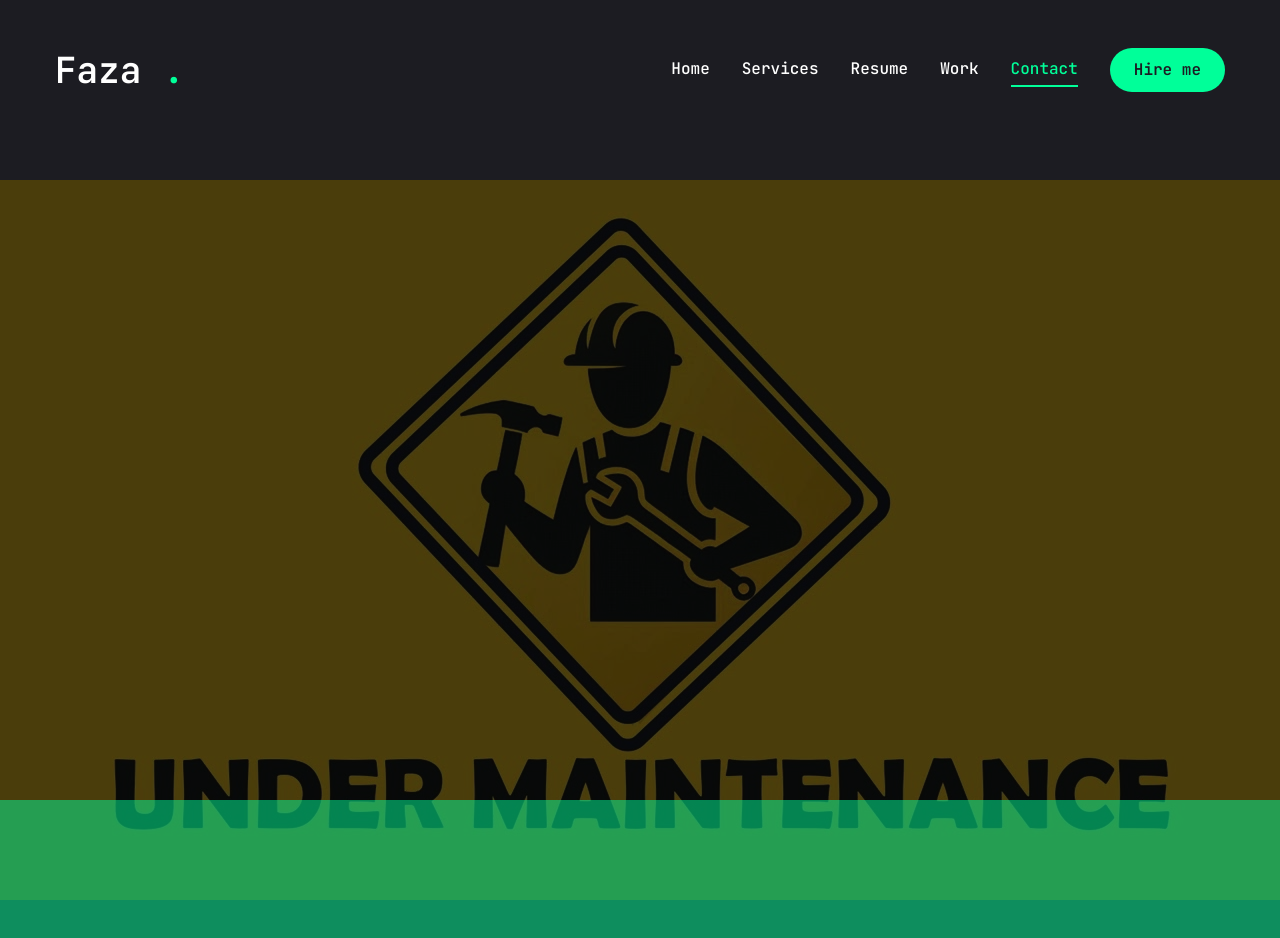
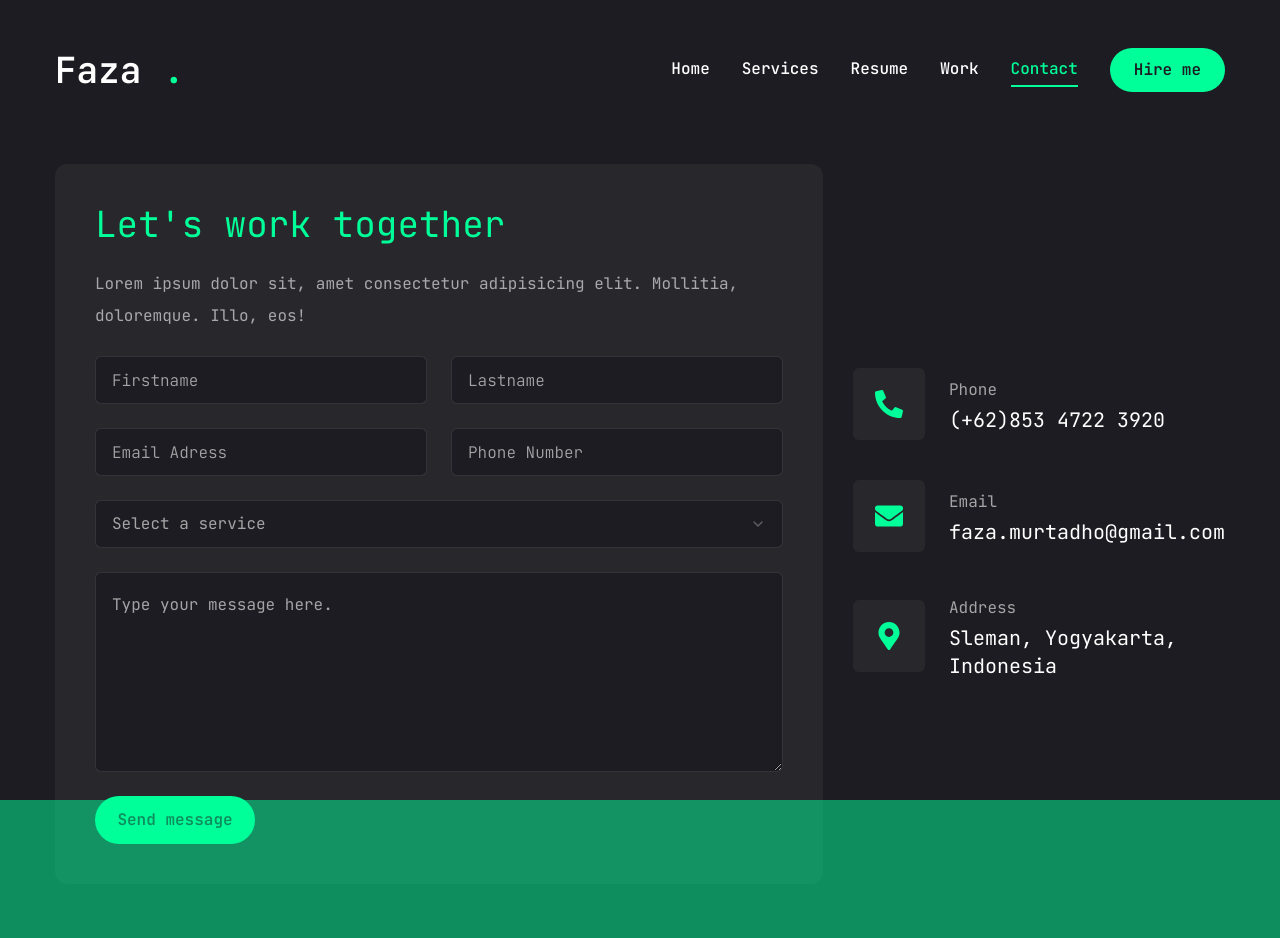
Before and after one commit to Krauszie/portfolio, a Next.js app: page /contact in a window 1280 px wide. After the commit the page ends 908 px from the top, so only its background shows below. Built offline with nearby package versions, Linux system fonts and the light colour scheme.

Commit message:
front end contact, changing photos, changing resume

```diff
--- a/src/app/contact/page.tsx
+++ b/src/app/contact/page.tsx
@@ -1,7 +1,30 @@
 "use client";
 
+import { Button } from "@/components/ui/button";
+import { Input } from "@/components/ui/input";
+import { Select, SelectContent, SelectGroup, SelectItem, SelectLabel, SelectTrigger, SelectValue } from "@/components/ui/select";
+import { Textarea } from "@/components/ui/textarea";
+import { FaPhoneAlt, FaEnvelope, FaMapMarkerAlt } from "react-icons/fa";
 import { motion } from "framer-motion";
 import Image from "next/image";
+
+const info = [
+  {
+    icon: <FaPhoneAlt />,
+    title: "Phone",
+    description: "(+62)853 4722 3920"
+  },
+  {
+    icon: <FaEnvelope />,
+    title: "Email",
+    description: "faza.murtadho@gmail.com"
+  },
+  {
+    icon: <FaMapMarkerAlt />,
+    title: "Address",
+    description: "Sleman, Yogyakarta, Indonesia"
+  },
+]
 
 const Contact = () => {
   return (
@@ -9,10 +32,82 @@
         <motion.div
           initial={{opacity: 0}}
           animate={{
-            opacity: 1, transition: {delay: 2, duration: 0.4, ease: "easeIn"},
+            opacity: 1, transition: {delay: 2.4, duration: 0.4, ease: "easeIn"},
           }}
+          className="py-6"
         >
-            {/* image */}
+          <div className="container mx-auto">
+            <div className="flex flex-col xl:flex-row gap-[30px]">
+              {/* form */}
+              <div className="xl: h-[54%] order-2 xl:order-none">
+                <form className="flex flex-col gap-6 p-10 bg-[#27272c] rounded-xl">
+                  <h3 className="text-4xl text-accent">Let's work together</h3>
+                  <p className="text-white/60">
+                  Lorem ipsum dolor sit, amet consectetur adipisicing elit. Mollitia, doloremque. Illo, eos!
+                  </p>
+
+                  {/* input */}
+                  <div className="grid grid-cols-1 md:grid-cols-2 gap-6">
+                    <Input type="firstname" placeholder="Firstname"/>
+                    <Input type="lastname" placeholder="Lastname"/>
+                    <Input type="email" placeholder="Email Adress"/>
+                    <Input type="phone" placeholder="Phone Number"/>
+                  </div>
+
+                  {/* select */}
+                  <Select>
+                    <SelectTrigger className="w-full">
+                      <SelectValue placeholder="Select a service" />
+                    </SelectTrigger>
+                    <SelectContent>
+                      <SelectGroup>
+                        <SelectLabel>Select a service</SelectLabel>
+                        <SelectItem value="est">Front End Development</SelectItem>
+                        <SelectItem value="cst">Back End Development</SelectItem>
+                        <SelectItem value="mst">Full Stack Development</SelectItem>
+                      </SelectGroup>
+                    </SelectContent>
+                  </Select>
+
+                  {/* textarea */}
+                  <Textarea
+                    className="h-[200px]"
+                    placeholder="Type your message here."
+                  />
+
+                  {/* btn */}
+                  <Button size="md" className="max-w-40">
+                    Send message
+                  </Button>
+                </form>
+              </div>
+
+              {/* info */}
+              <div className="flex-1 flex items-center xl:justify-end order-1 xl:order-none mb-8 xl:mb-0">
+                <ul className="flex flex-col gap-10">
+                  {info.map((item, index)=> {
+                    return (
+                      <li
+                        key={index}
+                        className="flex items-center gap-6"
+                      >
+                        <div className="w-[52px] h-[52px] xl:w-[72px] xl:h-[72px] bg-[#27272c] text-accent rounded-md flex items-center justify-center">
+                          <div className="text-[28px]">{item.icon}</div>
+                        </div>
+                        <div className="flex-1">
+                          <p className="text-white/60">{item.title}</p>
+                          <h3 className="text-xl">{item.description}</h3>
+                        </div>
+                      </li>
+                    )
+                  })}
+                </ul>
+              </div>
+            </div>
+          </div>
+
+
+            {/* image
             <motion.div
               initial={{opacity: 0}}
               animate={{
@@ -29,7 +124,7 @@
                     alt=""
                     className="object-contain"
                 />
-            </motion.div>
+            </motion.div> */}
 
         </motion.div>
     </div>
--- a/src/components/Photo.tsx
+++ b/src/components/Photo.tsx
@@ -19,7 +19,7 @@
                 opacity: 1, transition: {delay: 2, duration: 0.4, ease: "easeInOut"},
               }}
 
-              className="w-[298px] h-[285px] xl:w-[498px] xl:h-[478px] mix-blend-lighten absolute"
+              className="w-[298px] h-[265px] xl:w-[498px] xl:h-[450px] mix-blend-lighten absolute"
             >
                 <Image
                     src="/assets/Cat.png"
--- a/src/components/ui/input.tsx
+++ b/src/components/ui/input.tsx
@@ -11,7 +11,7 @@
       <input
         type={type}
         className={cn(
-          "flex h-10 w-full rounded-md border border-slate-200 bg-white px-3 py-2 text-sm ring-offset-white file:border-0 file:bg-transparent file:text-sm file:font-medium placeholder:text-slate-500 focus-visible:outline-none focus-visible:ring-2 focus-visible:ring-slate-950 focus-visible:ring-offset-2 disabled:cursor-not-allowed disabled:opacity-50 dark:border-slate-800 dark:bg-slate-950 dark:ring-offset-slate-950 dark:placeholder:text-slate-400 dark:focus-visible:ring-slate-300",
+          "flex h-[48px] rounded-md border border-white/10 focus:border-accent font-light bg-primary px-4 py-5 text-base placeholder:text-white/60 outline-none",
           className
         )}
         ref={ref}
--- a/src/components/ui/select.tsx
+++ b/src/components/ui/select.tsx
@@ -19,7 +19,7 @@
   <SelectPrimitive.Trigger
     ref={ref}
     className={cn(
-      "flex h-10 w-full items-center justify-between rounded-md border border-slate-200 bg-white px-3 py-2 text-sm ring-offset-white placeholder:text-slate-500 focus:outline-none focus:ring-2 focus:ring-slate-950 focus:ring-offset-2 disabled:cursor-not-allowed disabled:opacity-50 [&>span]:line-clamp-1 dark:border-slate-800 dark:bg-slate-950 dark:ring-offset-slate-950 dark:placeholder:text-slate-400 dark:focus:ring-slate-300",
+      "flex h-[48px] items-center justify-between rounded-md border border-white/10 bg-primary px-4 py-5 text-base text-white/60 placeholder:text-white/10 focus:border-accent outline-none",
       className
     )}
     {...props}
@@ -75,7 +75,7 @@
     <SelectPrimitive.Content
       ref={ref}
       className={cn(
-        "relative z-50 max-h-96 min-w-[8rem] overflow-hidden rounded-md border border-slate-200 bg-white text-slate-950 shadow-md data-[state=open]:animate-in data-[state=closed]:animate-out data-[state=closed]:fade-out-0 data-[state=open]:fade-in-0 data-[state=closed]:zoom-out-95 data-[state=open]:zoom-in-95 data-[side=bottom]:slide-in-from-top-2 data-[side=left]:slide-in-from-right-2 data-[side=right]:slide-in-from-left-2 data-[side=top]:slide-in-from-bottom-2 dark:border-slate-800 dark:bg-slate-950 dark:text-slate-50",
+        "relative z-50 max-h-96 min-w-[8rem] overflow-hidden rounded-md border border-white/10 bg-primary text-white/60 shadow-md data-[state=open]:animate-in data-[state=closed]:animate-out data-[state=closed]:fade-out-0 data-[state=open]:fade-in-0 data-[state=closed]:zoom-out-95 data-[state=open]:zoom-in-95 data-[side=bottom]:slide-in-from-top-2 data-[side=left]:slide-in-from-right-2 data-[side=right]:slide-in-from-left-2 data-[side=top]:slide-in-from-bottom-2 dark:border-slate-800 dark:bg-slate-950 dark:text-slate-50",
         position === "popper" &&
           "data-[side=bottom]:translate-y-1 data-[side=left]:-translate-x-1 data-[side=right]:translate-x-1 data-[side=top]:-translate-y-1",
         className
@@ -118,7 +118,7 @@
   <SelectPrimitive.Item
     ref={ref}
     className={cn(
-      "relative flex w-full cursor-default select-none items-center rounded-sm py-1.5 pl-8 pr-2 text-sm outline-none focus:bg-slate-100 focus:text-slate-900 data-[disabled]:pointer-events-none data-[disabled]:opacity-50 dark:focus:bg-slate-800 dark:focus:text-slate-50",
+      "relative flex w-full cursor-default select-none items-center rounded-sm py-1.5 pl-8 pr-2 text-sm outline-none focus:bg-accent focus:text-primary data-[disabled]:pointer-events-none data-[disabled]:opacity-50 dark:focus:bg-slate-800 dark:focus:text-slate-50",
       className
     )}
     {...props}
--- a/src/components/ui/textarea.tsx
+++ b/src/components/ui/textarea.tsx
@@ -10,7 +10,7 @@
     return (
       <textarea
         className={cn(
-          "flex min-h-[80px] w-full rounded-md border border-slate-200 bg-white px-3 py-2 text-sm ring-offset-white placeholder:text-slate-500 focus-visible:outline-none focus-visible:ring-2 focus-visible:ring-slate-950 focus-visible:ring-offset-2 disabled:cursor-not-allowed disabled:opacity-50 dark:border-slate-800 dark:bg-slate-950 dark:ring-offset-slate-950 dark:placeholder:text-slate-400 dark:focus-visible:ring-slate-300",
+          "flex min-h-[80px] w-full rounded-md border border-white/10 bg-primary px-4 py-5 text-base placeholder:text-white/60 focus-visible:outline-none focus-visible:ring-1 focus-visible:ring-accent focus-visible:ring-offset-0 disabled:cursor-not-allowed disabled:opacity-50",
           className
         )}
         ref={ref}
```
Also changed, not shown: public/assets/Cat.png, 1 other file (tests, documents, lock files or other folders).
